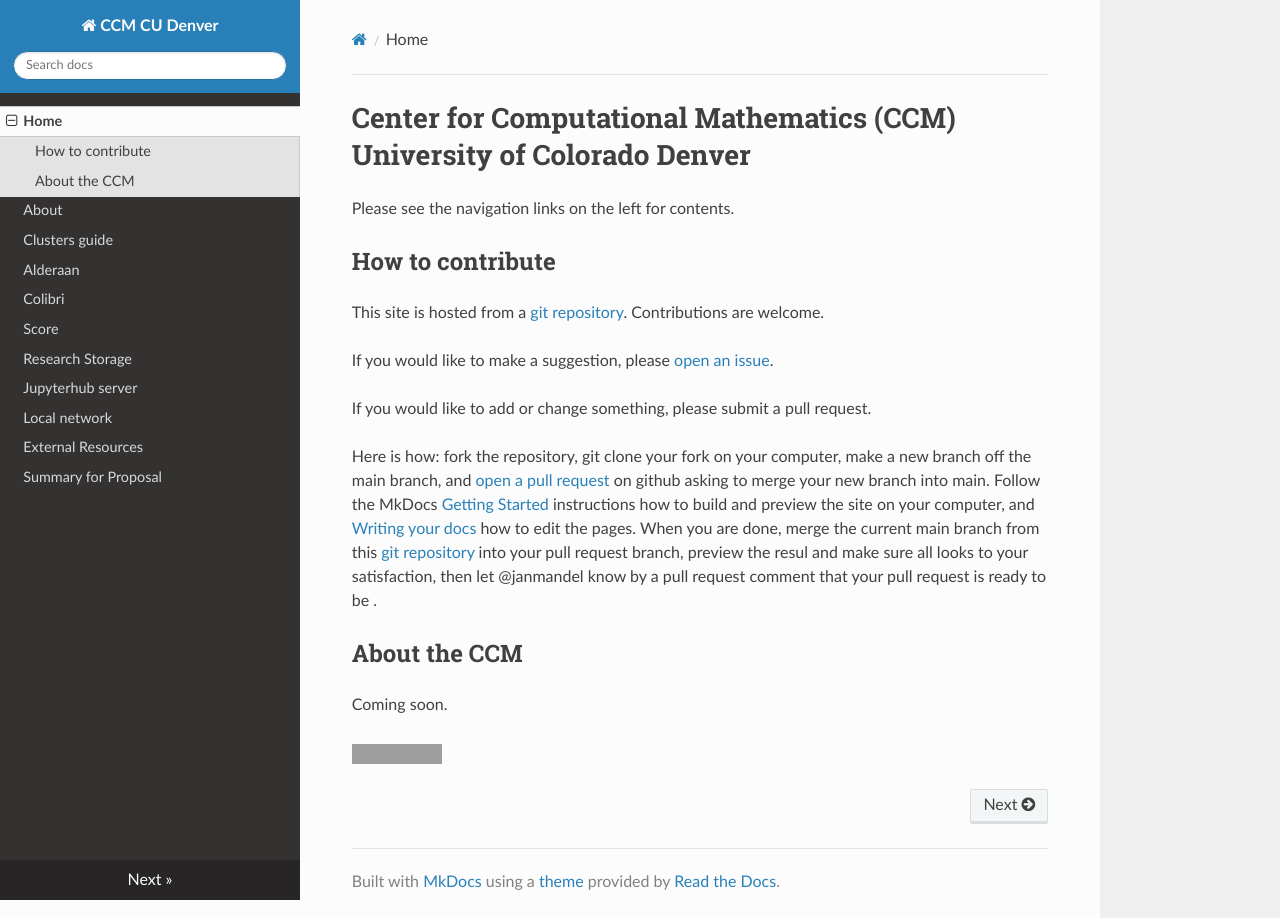
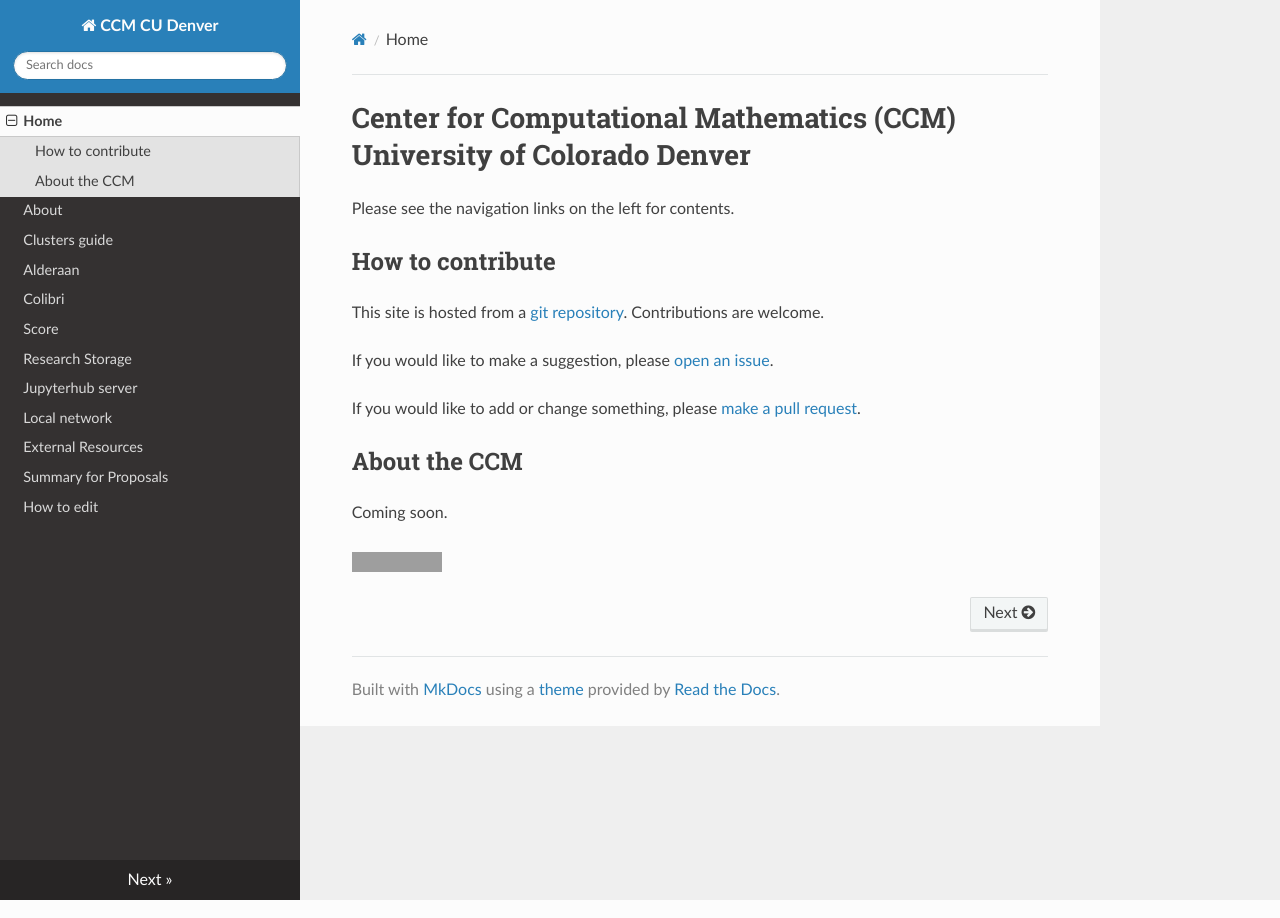
Before and after one commit to ccmucdenver/ccm-docs, an MkDocs documentation site: the page built from docs/index.md, in a window 1280 px wide. Built offline with MkDocs 1.6.1, drawn with Linux system fonts in a browser that asks for light colours; nearby versions of some CDN libraries; grey boxes are pictures that could not be loaded.

Commit message:
separated how to make pull request

```diff
--- a/docs/index.md
+++ b/docs/index.md
@@ -8,13 +8,7 @@ This site is hosted from a [git repository](https://github.com/ccmucdenver/ccm-d
 
 If you would like to make a suggestion, please [open an issue](https://github.com/ccmucdenver/ccm-docs/issues/new/choose).
 
-If you would like to add or change something, please submit a pull request.
-
-Here is how: fork the repository, git clone your fork on your computer, make a new branch off the main branch,
-and [open a pull request](https://docs.github.com/en/pull-requests/collaborating-with-pull-requests/proposing-changes-to-your-work-with-pull-requests/about-pull-requests) on github asking to merge your new branch into main.
-Follow the MkDocs [Getting Started](https://www.mkdocs.org/getting-started) instructions
-how to build and preview the site on your computer, and [Writing your docs](https://www.mkdocs.org/user-guide/writing-your-docs) how to edit the pages.
-When you are done, merge the current main branch from this [git repository](https://github.com/ccmucdenver/ccm-docs) into your pull request branch, preview the resul and make sure all looks to your satisfaction, then let @janmandel know by a pull request comment that your pull request is ready to be .
+If you would like to add or change something, please [make a pull request](../pull_request/).
 
 ## About the CCM
 
--- a/mkdocs.yml
+++ b/mkdocs.yml
@@ -11,5 +11,6 @@ nav:
     - Jupyterhub server: jupyterhub.md
     - Local network: local.md
     - External Resources: external.md
-    - Summary for Proposal: for_proposals.md
+    - Summary for Proposals: for_proposals.md
+    - How to edit: pull_request.md
 theme: readthedocs
```
Also changed, not shown: docs/pull_request.md (added, +17 -0 lines).
